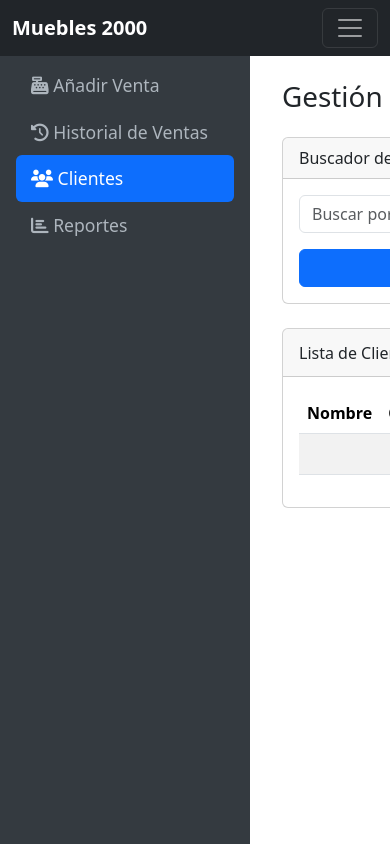
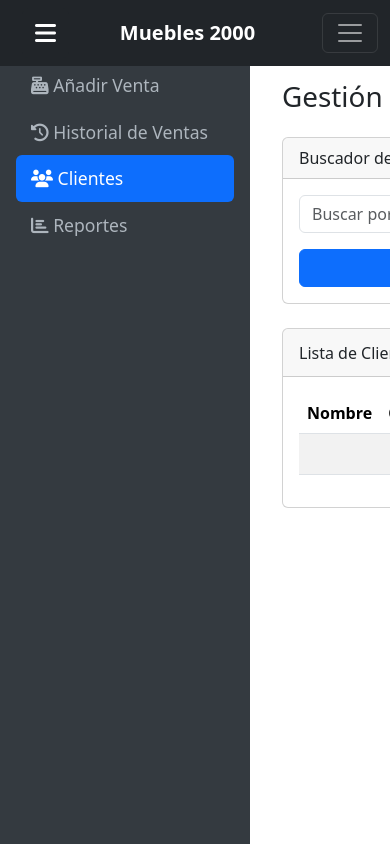
Before and after one commit to heresdd/muebles2000, a Flask app: page /clientes in a window 390 px wide; the page is wider, and only the part inside the window is pictured. Run offline with Flask 3, Linux system fonts and the light colour scheme; the visitor is signed in with stand-in values (Sample User, id 1); data that the repository does not hold is empty; some libraries are stand-ins or nearby versions.

Commit message:
Update base.html

```diff
--- a/templates/base.html
+++ b/templates/base.html
@@ -10,6 +10,7 @@
         body {
             display: flex;
             min-height: 100vh;
+            overflow-x: hidden;
         }
         .sidebar {
             width: 250px;
@@ -17,6 +18,11 @@
             color: white;
             padding-top: 20px;
             flex-shrink: 0;
+            transition: margin-left .5s; /* Add a transition for a smooth animation */
+            height: 100vh; /* Ensure the sidebar takes full height */
+        }
+        .sidebar.collapsed {
+            margin-left: -250px; /* Hide the sidebar by shifting it off-screen */
         }
         .sidebar .nav-link {
             color: #adb5bd;
@@ -34,16 +40,23 @@
         .main-content {
             flex-grow: 1;
             padding: 20px;
-            padding-top: 80px; /* Espacio para la barra de navegación */
+            padding-top: 80px;
+            transition: margin-left .5s; /* Add transition for main content as well */
+        }
+        .main-content.expanded {
+            margin-left: 0;
         }
         .navbar-brand {
             font-weight: bold;
         }
         .top-navbar {
-            z-index: 1030; /* Asegura que la barra de navegación superior esté encima */
+            z-index: 1030;
         }
-        .sidebar {
-            z-index: 1020; /* Asegura que el sidebar esté debajo de la navbar principal pero encima del contenido */
+        #sidebar-toggle {
+            cursor: pointer;
+            color: white;
+            font-size: 1.5rem;
+            margin-left: 10px;
         }
     </style>
 </head>
@@ -52,6 +65,9 @@
     <nav class="navbar navbar-expand-lg navbar-dark bg-dark fixed-top top-navbar">
         <div class="container-fluid">
             {% if 'loggedin' in session %}
+            <button id="sidebar-toggle" class="btn btn-dark d-block d-lg-none" aria-label="Toggle sidebar">
+                <i class="fas fa-bars"></i>
+            </button>
             <a class="navbar-brand d-block d-lg-none" href="{{ url_for('index') }}">Muebles 2000</a>
             {% endif %}
 
@@ -71,7 +87,9 @@
                     <li class="nav-item">
                         <a class="nav-link" href="{{ url_for('login') }}">Iniciar Sesión</a>
                     </li>
-
+                    <li class="nav-item">
+                        <a class="nav-link" href="{{ url_for('registro') }}">Registrarse</a>
+                    </li>
                     {% endif %}
                 </ul>
             </div>
@@ -132,5 +150,24 @@
     </div>
 
     <script src="https://cdn.jsdelivr.net/npm/bootstrap@5.3.3/dist/js/bootstrap.bundle.min.js"></script>
+    <script>
+        document.getElementById('sidebar-toggle').addEventListener('click', function() {
+            var sidebar = document.querySelector('.sidebar');
+            var mainContent = document.querySelector('.main-content');
+            var icon = this.querySelector('i');
+
+            if (sidebar.classList.contains('collapsed')) {
+                sidebar.classList.remove('collapsed');
+                mainContent.classList.remove('expanded');
+                icon.classList.remove('fa-arrow-right');
+                icon.classList.add('fa-bars');
+            } else {
+                sidebar.classList.add('collapsed');
+                mainContent.classList.add('expanded');
+                icon.classList.remove('fa-bars');
+                icon.classList.add('fa-arrow-right');
+            }
+        });
+    </script>
 </body>
 </html>
```
